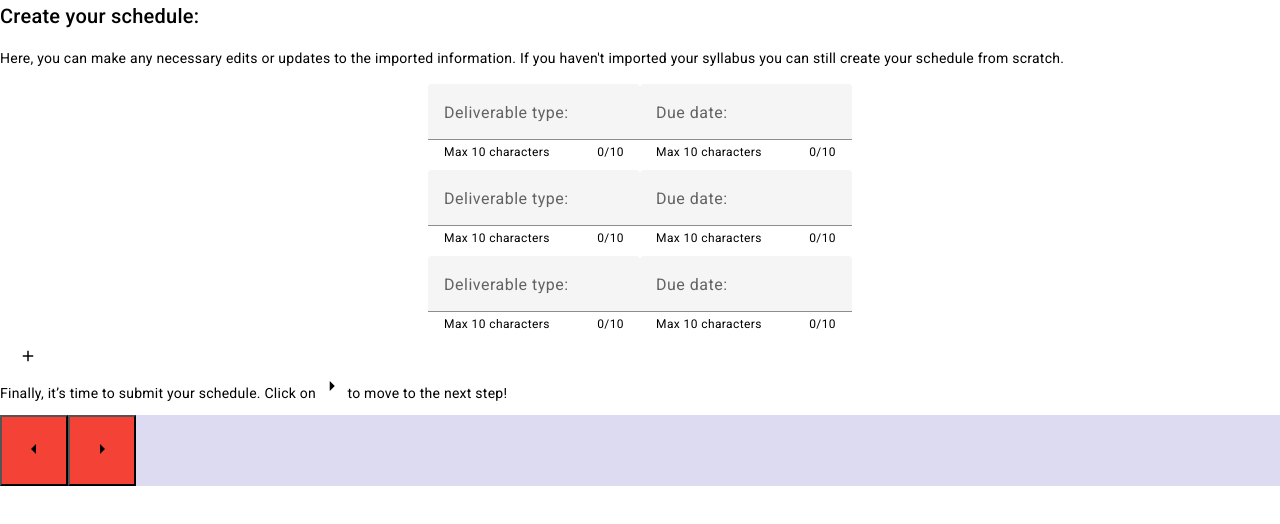
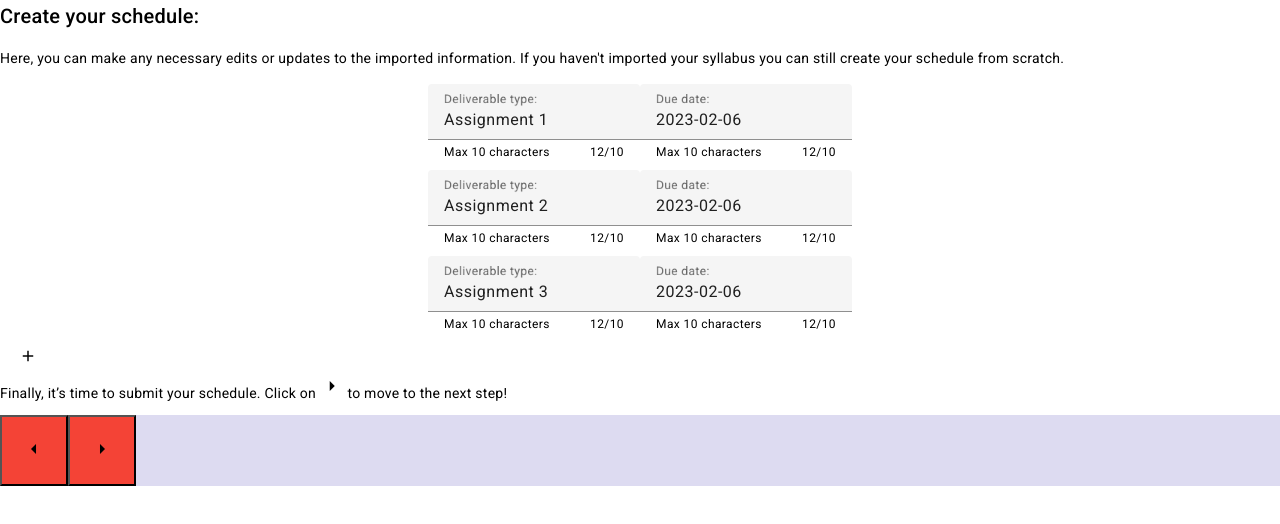
Before and after one commit to SEG4910-Group32/Academic-Calendar-Assistant, an Angular app in the folder assistant-calendar/: page / in a window 1280 px wide. Both pictures are taken after a click on the button "arrow_right". Shown: the top 524 px of the page. Built offline with nearby package versions, Linux system fonts and the light colour scheme.

Commit message:
added ngFor for forms & style changes for dialog

```diff
--- a/assistant-calendar/src/app/app.module.ts
+++ b/assistant-calendar/src/app/app.module.ts
@@ -19,6 +19,7 @@ import {MatInputModule} from '@angular/material/input';
 import {MatDatepickerModule} from '@angular/material/datepicker';
 import {MatDialogModule} from '@angular/material/dialog';
 import {MatRippleModule} from '@angular/material/core';
+import { AddScheduleComponent } from './create-schedule-page/create-schedule/add-schedule/add-schedule.component';
 @NgModule({
     declarations: [
         AppComponent,
@@ -26,7 +27,8 @@ import {MatRippleModule} from '@angular/material/core';
         CreateSchedulePageComponent,
         CreateScheduleComponent,
         ImportScheduleComponent,
-        SubmitScheduleComponent
+        SubmitScheduleComponent,
+        AddScheduleComponent
     ],
     providers: [],
     bootstrap: [AppComponent],
--- /dev/null
+++ b/assistant-calendar/src/app/create-schedule-page/create-schedule/add-schedule/add-schedule.component.html
@@ -0,0 +1,21 @@
+<h1 mat-dialog-title>Dialog with elements</h1>
+<div mat-dialog-content>
+    <mat-grid-list cols="1" rowHeight="1:1">
+        <mat-grid-tile>
+          <mat-form-field hintLabel="Max 10 characters" appearance="fill">
+            <mat-label>Deliverable type: </mat-label>
+            <input matInput #input maxlength="10" placeholder="Ex. Assignment" >
+            <mat-hint align="end">{{input.value.length}}/10</mat-hint>
+          </mat-form-field>
+
+          <mat-form-field hintLabel="Max 10 characters" appearance="fill">
+            <mat-label>Due date: </mat-label>
+            <input matInput #input maxlength="10" placeholder="Ex. 2023-02-06"  >
+            <mat-hint align="end">{{input.value.length}}/10</mat-hint>
+          </mat-form-field>
+        </mat-grid-tile>
+      </mat-grid-list>
+
+<div mat-dialog-actions>
+  <button mat-button mat-dialog-close>Add</button>
+</div>
--- a/assistant-calendar/src/app/create-schedule-page/create-schedule/create-schedule.component.html
+++ b/assistant-calendar/src/app/create-schedule-page/create-schedule/create-schedule.component.html
@@ -3,43 +3,16 @@
   create your schedule from scratch.</p>
 
   <mat-grid-list cols="1" rowHeight="15:1">
-    <mat-grid-tile>
+    <mat-grid-tile *ngFor="let deliverable of deliverables">
       <mat-form-field hintLabel="Max 10 characters" appearance="fill">
         <mat-label>Deliverable type: </mat-label>
-        <input matInput #input maxlength="10" placeholder="Ex. Assignment" [formControl]="deliverable1">
+        <input matInput #input maxlength="10" placeholder="Ex. Assignment" value="{{deliverable.type}}" >
         <mat-hint align="end">{{input.value.length}}/10</mat-hint>
       </mat-form-field>
 
       <mat-form-field hintLabel="Max 10 characters" appearance="fill">
         <mat-label>Due date: </mat-label>
-        <input matInput #input maxlength="10" placeholder="Ex. 2023-02-06" [formControl]="deliverable1Date">
-        <mat-hint align="end">{{input.value.length}}/10</mat-hint>
-      </mat-form-field>
-    </mat-grid-tile>
-    <mat-grid-tile>
-      <mat-form-field hintLabel="Max 10 characters" appearance="fill">
-        <mat-label>Deliverable type: </mat-label>
-        <input matInput #input maxlength="10" placeholder="Ex. Assignment" [formControl]="deliverable2">
-        <mat-hint align="end">{{input.value.length}}/10</mat-hint>
-      </mat-form-field>
-
-      <mat-form-field hintLabel="Max 10 characters" appearance="fill">
-        <mat-label>Due date: </mat-label>
-        <input matInput #input maxlength="10" placeholder="Ex. 2023-02-06" [formControl]="deliverable2Date">
-        <mat-hint align="end">{{input.value.length}}/10</mat-hint>
-      </mat-form-field>
-    </mat-grid-tile>
-
-    <mat-grid-tile>
-      <mat-form-field hintLabel="Max 10 characters" appearance="fill">
-        <mat-label>Deliverable type: </mat-label>
-        <input matInput #input maxlength="10" placeholder="Ex. Assignment" [formControl]="deliverable3">
-        <mat-hint align="end">{{input.value.length}}/10</mat-hint>
-      </mat-form-field>
-
-      <mat-form-field hintLabel="Max 10 characters" appearance="fill">
-        <mat-label>Due date: </mat-label>
-        <input matInput #input maxlength="10" placeholder="Ex. 2023-02-06" [formControl]="deliverable13Date">
+        <input matInput #input maxlength="10" placeholder="Ex. 2023-02-06" value="{{deliverable.dueDate}}" >
         <mat-hint align="end">{{input.value.length}}/10</mat-hint>
       </mat-form-field>
     </mat-grid-tile>
--- a/assistant-calendar/src/app/create-schedule-page/create-schedule/create-schedule.component.ts
+++ b/assistant-calendar/src/app/create-schedule-page/create-schedule/create-schedule.component.ts
@@ -1,27 +1,21 @@
 import { Component } from '@angular/core';
 import { FormControl } from '@angular/forms';
 import {MatDialog} from '@angular/material/dialog';
+import { AddScheduleComponent } from './add-schedule/add-schedule.component';
+import { Deliverable } from './deliverable';
+import { mockSchedules } from './mock-schedules';
+
 @Component({
   selector: 'app-create-schedule',
   templateUrl: './create-schedule.component.html',
   styleUrls: ['./create-schedule.component.css']
 })
 export class CreateScheduleComponent {
-  deliverable1 = new FormControl('');
-  deliverable2 = new FormControl('');
-  deliverable3 = new FormControl('');
-  deliverable1Date = new FormControl('');
-  deliverable2Date = new FormControl('');
-  deliverable13Date = new FormControl('');
+  deliverables = mockSchedules;
 
   constructor(public dialog: MatDialog) {}
 
   openDialog() {
-    this.dialog.open(DialogElementsExampleDialog);
+    this.dialog.open(AddScheduleComponent);
   }
 }
-@Component({
-  selector: 'dialog-elements-example-dialog',
-  templateUrl: './dialog-elements-example-dialog.html',
-})
-export class DialogElementsExampleDialog {}
--- /dev/null
+++ b/assistant-calendar/src/app/create-schedule-page/create-schedule/deliverable.ts
@@ -0,0 +1,4 @@
+export interface Deliverable{
+    type: string,
+    dueDate: string
+}
--- a/assistant-calendar/src/app/create-schedule-page/create-schedule/dialog-elements-example-dialog.html
+++ /dev/null
@@ -1,10 +0,0 @@
-<h1 mat-dialog-title>Dialog with elements</h1>
-<div mat-dialog-content>
-    <label>Deliverable type: </label>
-    <input matInput #input maxlength="10" placeholder="Ex. Assignment" >
-    <label>Due date: </label>
-    <input matInput #input maxlength="10" placeholder="Ex. 2023-02-06" >
-
-<div mat-dialog-actions>
-  <button mat-button mat-dialog-close>Add</button>
-</div>
--- /dev/null
+++ b/assistant-calendar/src/app/create-schedule-page/create-schedule/mock-schedules.ts
@@ -0,0 +1,21 @@
+import { Deliverable } from "./deliverable";
+
+
+export const mockSchedules:Deliverable[]=[
+    {
+        type:"Assignment 1",
+        dueDate:'2023-02-06'
+
+    },
+    {
+        type:"Assignment 2",
+        dueDate:'2023-02-06'
+
+    },
+    {
+        type:"Assignment 3",
+        dueDate:'2023-02-06'
+
+    }
+
+];
```
Also changed, not shown: assistant-calendar/src/app/create-schedule-page/create-schedule/add-schedule/add-schedule.component.ts (added, +10 -0 lines), assistant-calendar/src/app/create-schedule-page/create-schedule/add-schedule/add-schedule.component.css (added), 1 other file (tests, documents, lock files or other folders).
